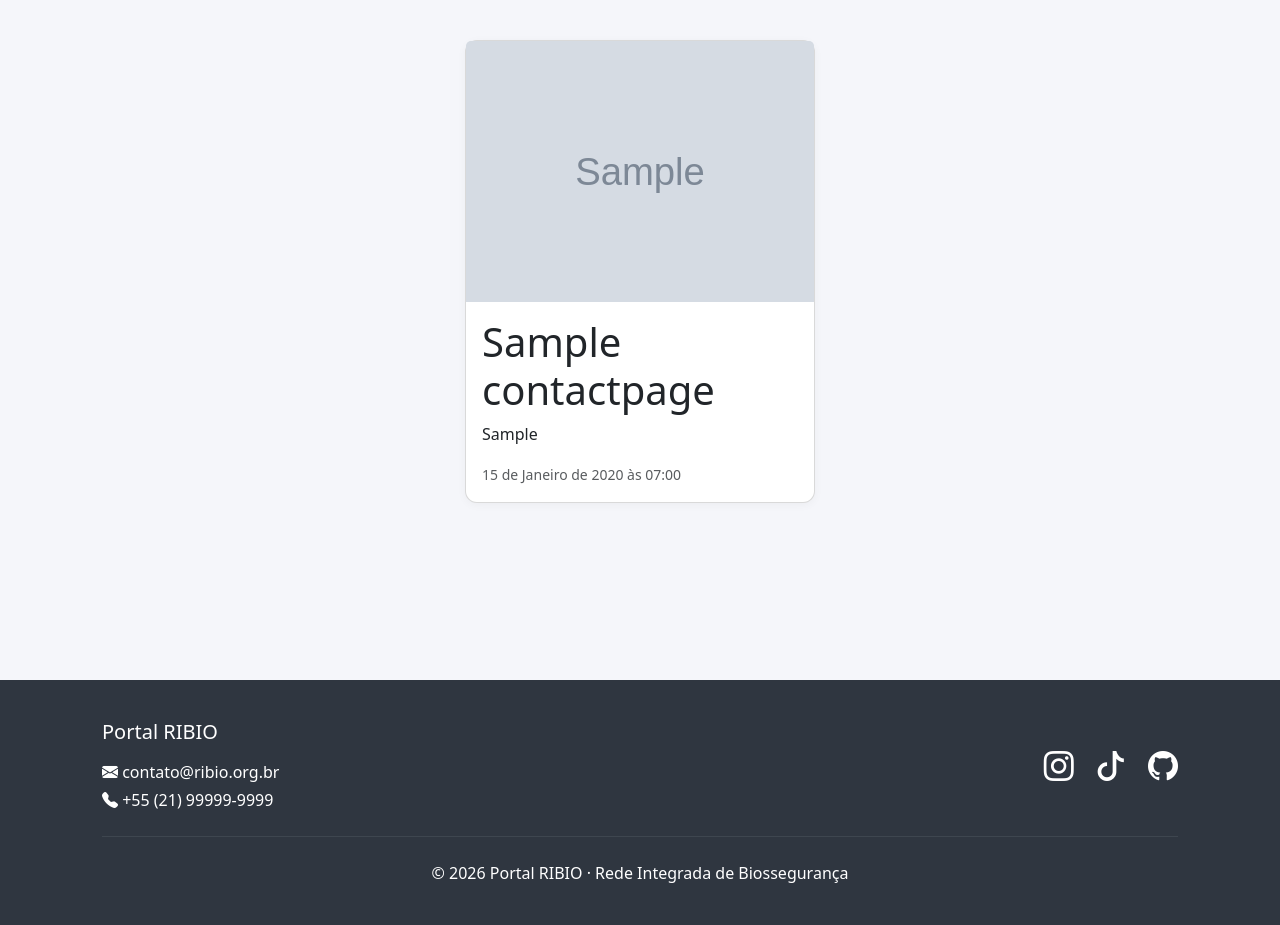
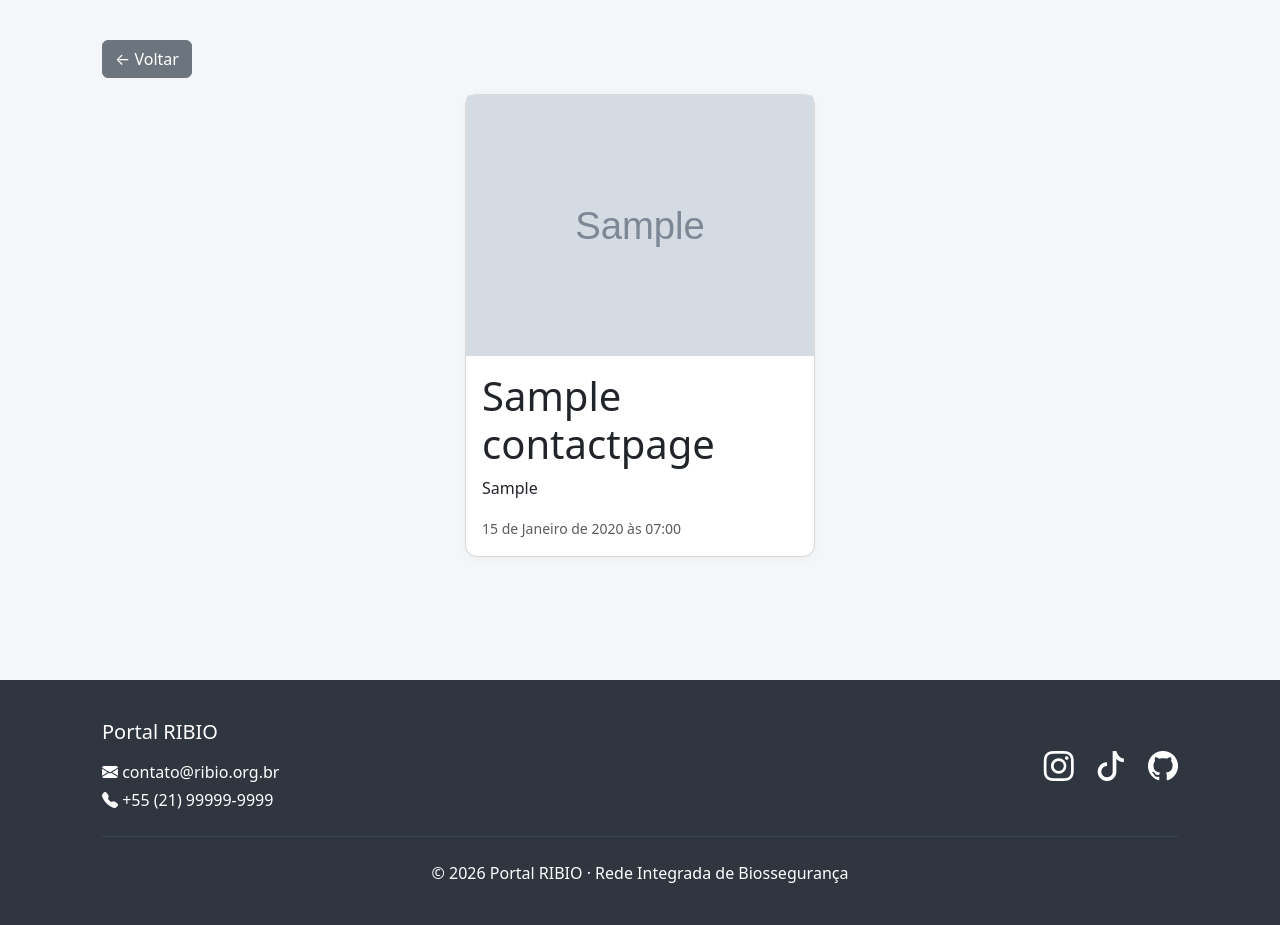
Before and after one commit to RIBIOgit/siteRIBIO, a Django app: page /contact/1/ in a window 1280 px wide. Shown: the part 56-981 px from the top of the page. Run offline with Django 5.2, Linux system fonts and the light colour scheme; tables that the repository leaves empty hold one stand-in row (values such as "Sample post"); grey boxes marked "Sample" are stand-in pictures.

Commit message:
Texto genérico falando a mudança

```diff
--- a/contact/templates/contact/detail.html
+++ b/contact/templates/contact/detail.html
@@ -1,13 +1,19 @@
 {% extends "base.html" %}
 
 {% block content %}
+
+<!-- BOTÃO VOLTAR -->
+<a href="{% url 'contact_list' %}" class="btn btn-secondary mb-3">
+    ← Voltar
+</a>
+
 
 <div class="card mx-auto" style="max-width: 350px;">
 
     {% if item.image %}
         <img src="{{ item.image.url }}"
-            class="card-img-top"
-            object-fit:cover;">
+             class="card-img-top"
+             style="object-fit:contain;">
     {% endif %}
 
     <div class="card-body">
@@ -24,4 +30,28 @@
 
 </div>
 
+
+<!-- SETAS DE NAVEGAÇÃO -->
+<div class="d-flex justify-content-between mt-4" style="max-width:350px; margin:auto;">
+
+    {% if previous_item %}
+        <a href="{% url 'contact_detail' previous_item.pk %}"
+           class="btn btn-outline-primary">
+            ← Anterior
+        </a>
+    {% else %}
+        <span></span>
+    {% endif %}
+
+
+    {% if next_item %}
+        <a href="{% url 'contact_detail' next_item.pk %}"
+           class="btn btn-outline-primary">
+            Próximo →
+        </a>
+    {% endif %}
+
+</div>
+
+
 {% endblock %}
--- a/contact/views.py
+++ b/contact/views.py
@@ -36,6 +36,24 @@ def contact_detail(request, pk):
 
     item = get_object_or_404(ContactPage, pk=pk)
 
+    # Item anterior
+    previous_item = (
+        ContactPage.objects
+        .filter(pk__lt=item.pk)
+        .order_by("-pk")
+        .first()
+    )
+
+    # Próximo item
+    next_item = (
+        ContactPage.objects
+        .filter(pk__gt=item.pk)
+        .order_by("pk")
+        .first()
+    )
+
     return render(request, "contact/detail.html", {
-        "item": item
+        "item": item,
+        "previous_item": previous_item,
+        "next_item": next_item,
     })
```
